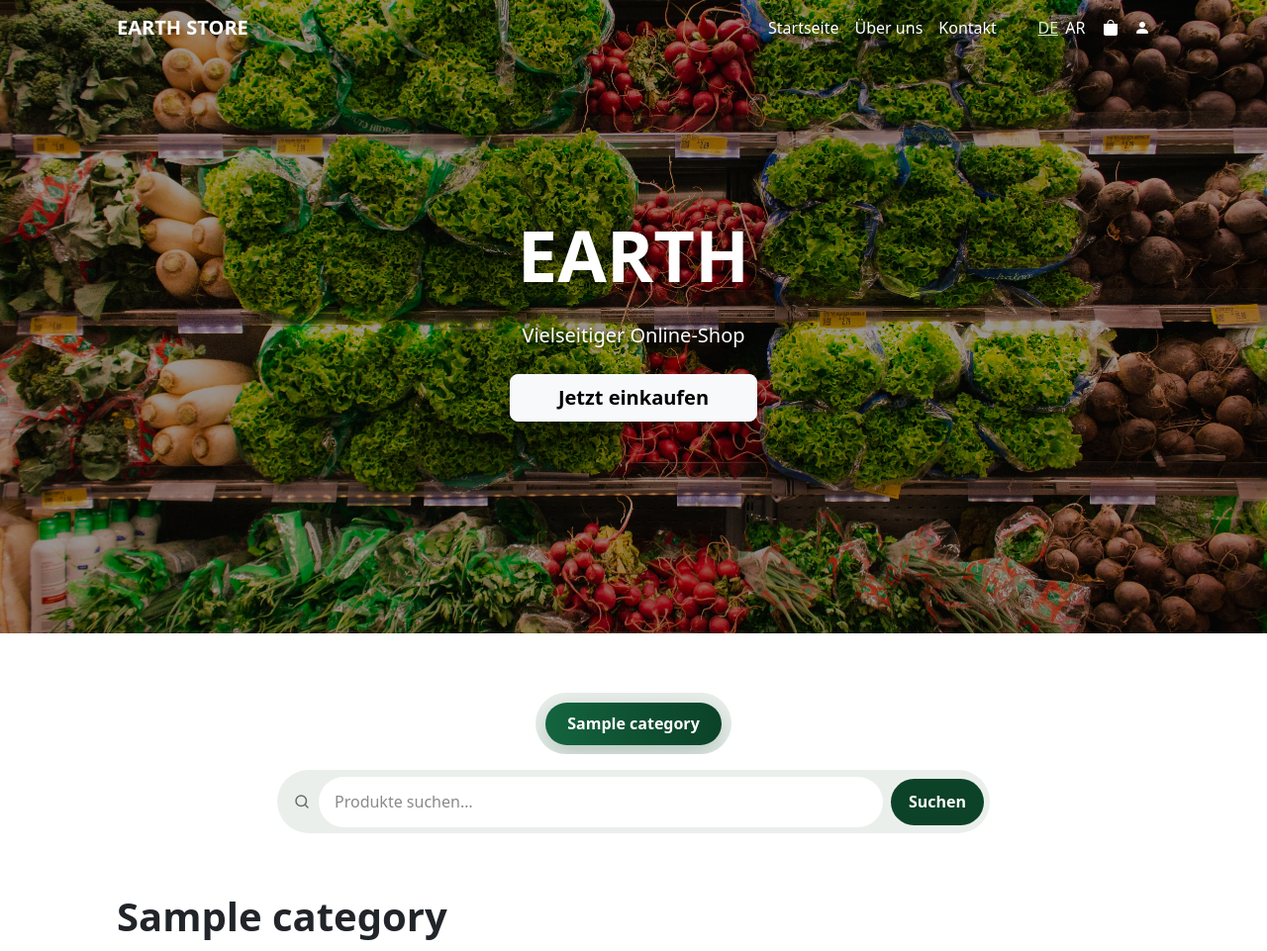
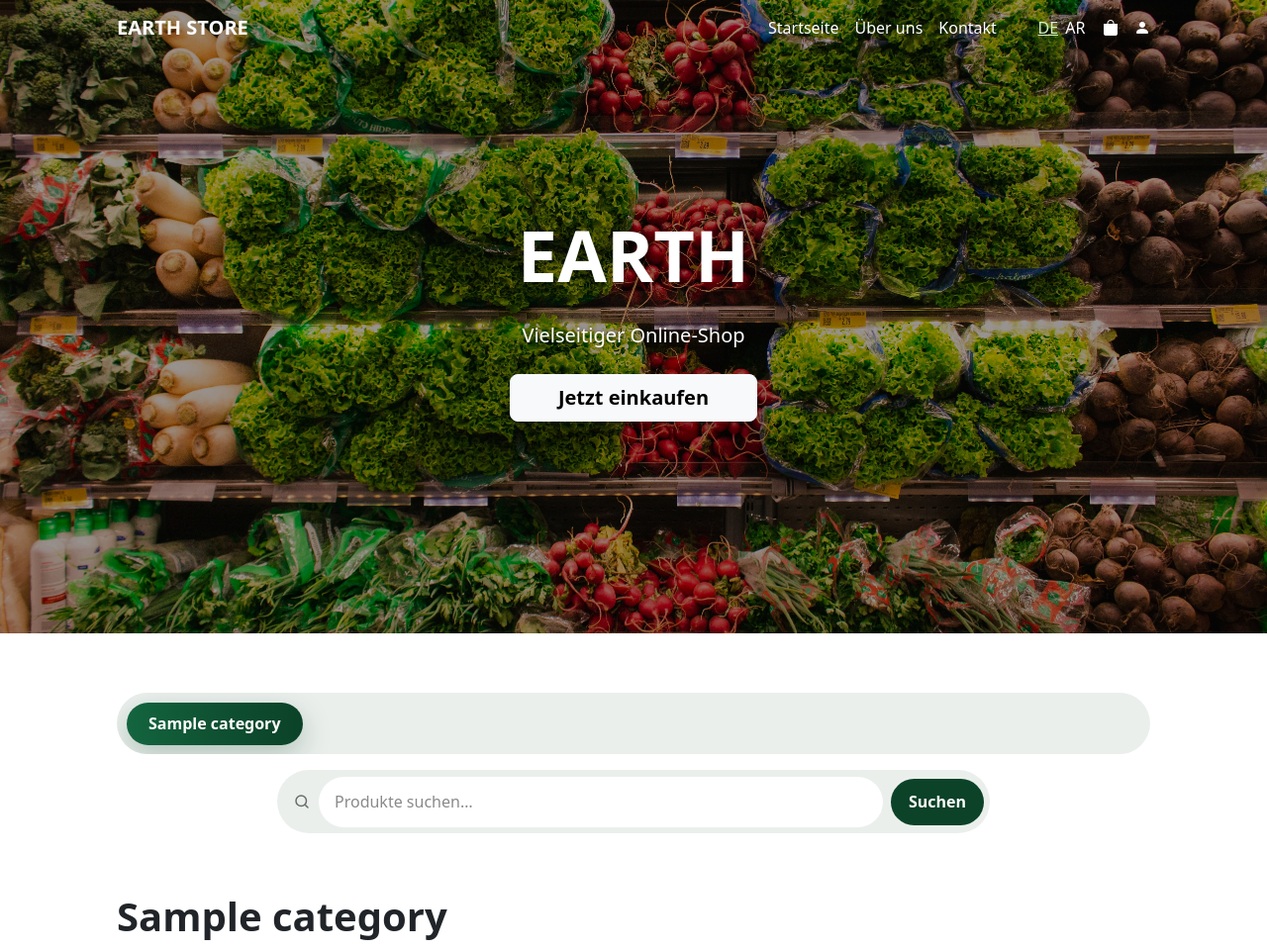
Before and after one commit to OmerGamil/laith-shop, a Django app: page /de/ in a window 1280 px wide. Shown: the top 961 px of the page at 99% size. Run offline with Django 5.2, Linux system fonts and the light colour scheme; tables that the repository leaves empty hold one stand-in row (values such as "Sample post"); some libraries are stand-ins or nearby versions.

Commit message:
Finishing the homepage

```diff
--- a/shop/static/shop/css/custom.css
+++ b/shop/static/shop/css/custom.css
@@ -115,7 +115,7 @@ body.lock-scroll { overflow: hidden; }
 }
 
 .category-rail{
-  gap:1rem; background:var(--rail-bg); padding:.6rem; border-radius:9999px;
+  gap:1rem; background:var(--rail-bg); padding:.6rem; border-radius:2rem;
   max-width:1100px; margin-inline:auto; align-items:center;
 }
 .category-rail .nav-item{ flex:0 0 auto; }
--- a/shop/templates/shop/index.html
+++ b/shop/templates/shop/index.html
@@ -24,7 +24,7 @@
       {# sticky, rounded rail #}
       <nav class="category-nav sticky-top" style="top:64px">
         <div class="d-flex flex-column align-items-center gap-3">
-          <ul class="category-rail nav flex-nowrap overflow-auto no-scrollbar mx-auto">
+          <ul class="category-rail nav flex-wrap overflow-auto no-scrollbar w-100">
             {% for s in sections %}
               <li class="nav-item">
                 <a class="nav-link category-link{% if forloop.first and not is_search %} active{% endif %}"
```
